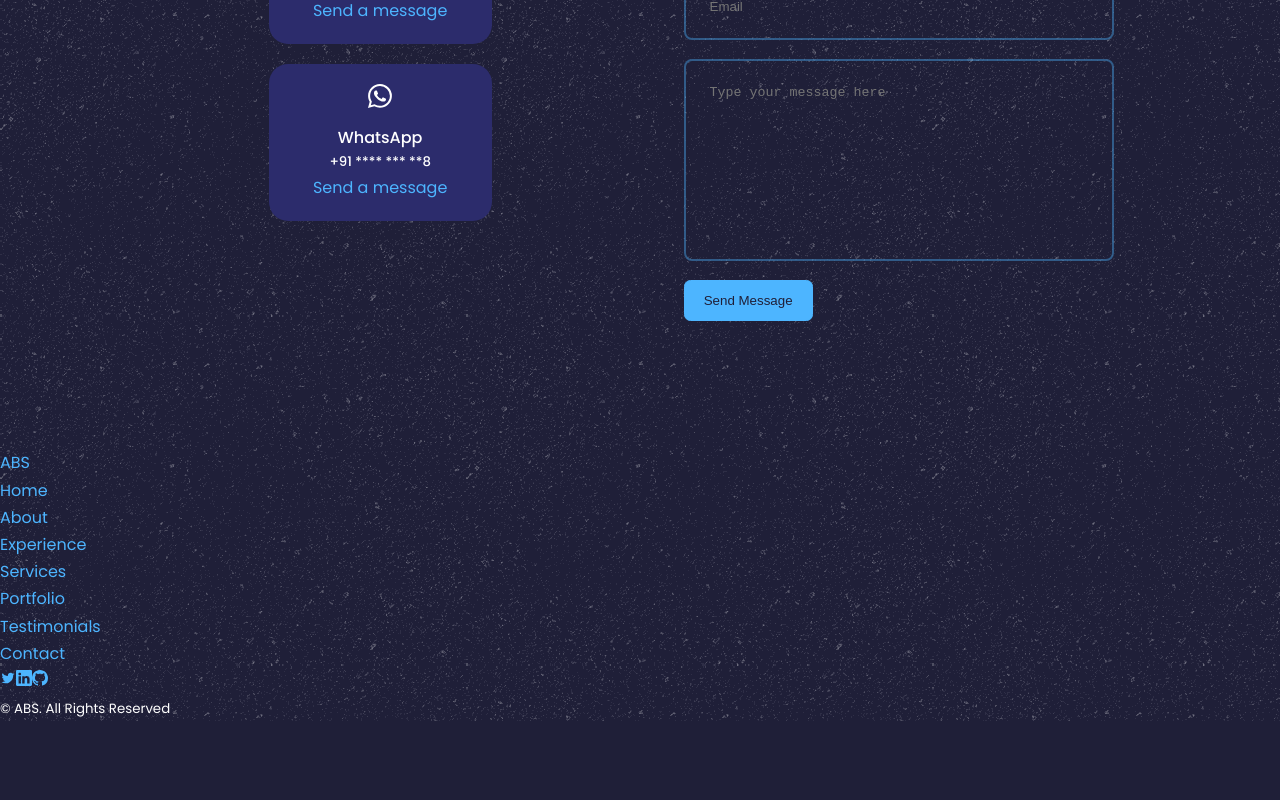
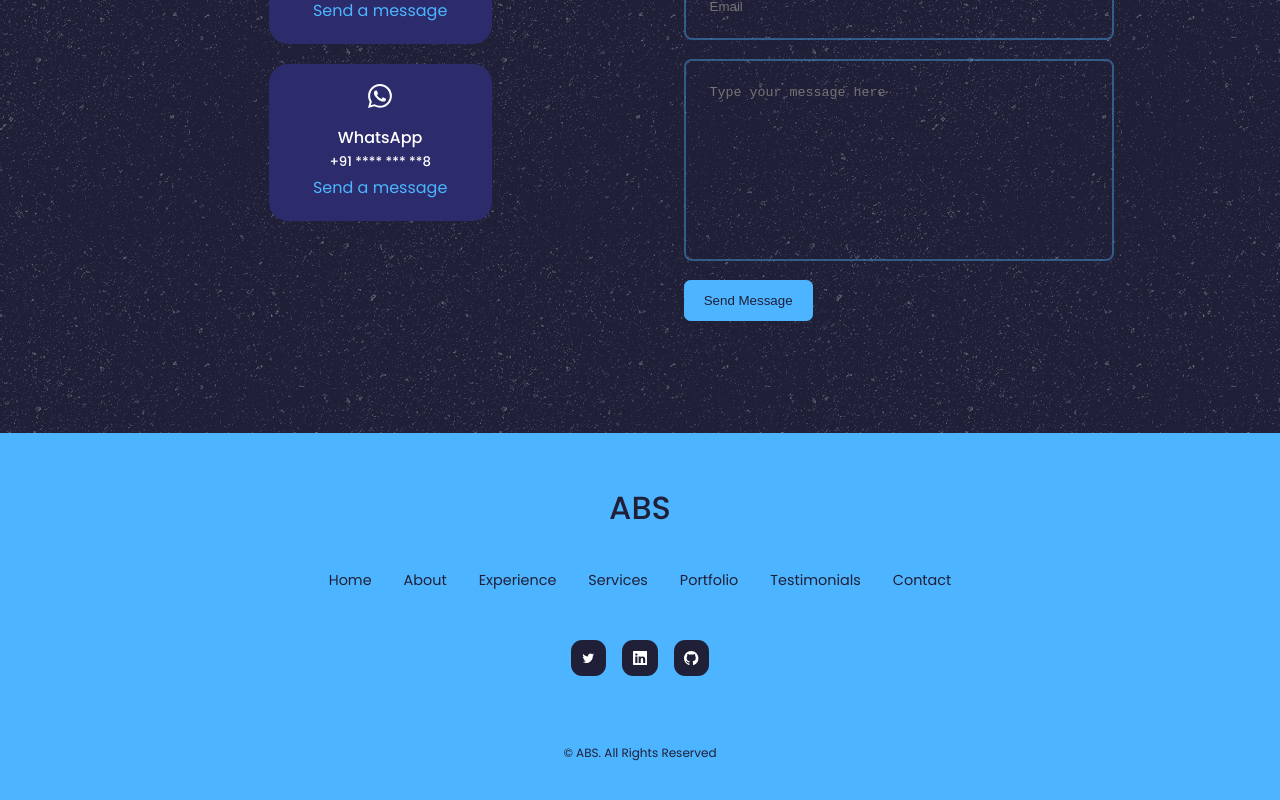
Before and after one commit to abhishek5131/myPortfolio, a React (Create React App) app: page / in a window 1280 px wide. Shown: the part 4220-5020 px from the top of the page. Before the commit the page ends 4941 px from the top, so only its background shows below. Built offline with nearby package versions, Linux system fonts and the light colour scheme.

Commit message:
footer css updated

```diff
--- a/src/components/footer/Footer.jsx
+++ b/src/components/footer/Footer.jsx
@@ -7,8 +7,8 @@
 
 const footer = () => {
   return (
-    <section id='footer'>
-      <a href="#" className='footer-logo'>ABS</a>
+    <footer>
+      <a href="#" className='footer__logo'>ABS</a>
 
       <ul className='permalinks'>
         <li><a href="#">Home</a></li>
@@ -27,7 +27,7 @@
       <div className="footer__copyright">
         <small> &copy; ABS. All Rights Reserved</small>
       </div>
-    </section>
+    </footer>
   )
 }
 
--- a/src/components/footer/footer.css
+++ b/src/components/footer/footer.css
@@ -0,0 +1,65 @@
+footer{
+    background: var(--color-primary);
+    padding: 3rem 0;
+    text-align: center;
+    font-size: 0.9rem;
+    margin-top: 7rem;
+}
+
+footer a{
+    color: var(--color-bg);
+}
+
+.footer__logo{
+    font-size: 2rem;
+    font-weight: 500;
+    margin-bottom: 2rem;
+    display: inline-block;
+}
+
+.permalinks{
+    display: flex;
+    flex-wrap: wrap;
+    justify-content: center;
+    gap: 2rem;
+    margin: 0 auto 3rem;
+}
+
+.footer__socials{
+    display: flex;
+    justify-content: center;
+    gap: 1rem;
+    margin-bottom: 4rem;
+}
+
+.footer__socials a{
+    background: var(--color-bg);
+    color: var(--color-white);
+    padding: 0.6rem;
+    border-radius: 0.7rem;
+    display: flex;
+    border: 1px solid transparent;
+}
+.footer__socials a:hover{
+    background: transparent;
+    color: var(--color-bg);
+    border-color: var(--color-bg);
+}
+
+.footer__copyright{
+    margin-bottom: 4rem;
+    color: var(--color-bg);
+}
+
+
+/*===============================MEDIA QUERIES( for Smaller Devices)=============================*/
+
+@media screen and (max-width: 600px){
+    .permalinks{
+        flex-direction: column;
+        gap: 1.5rem;
+    }
+    .footer__socials{
+        margin-bottom: 2.6rem;
+    }
+}
```
